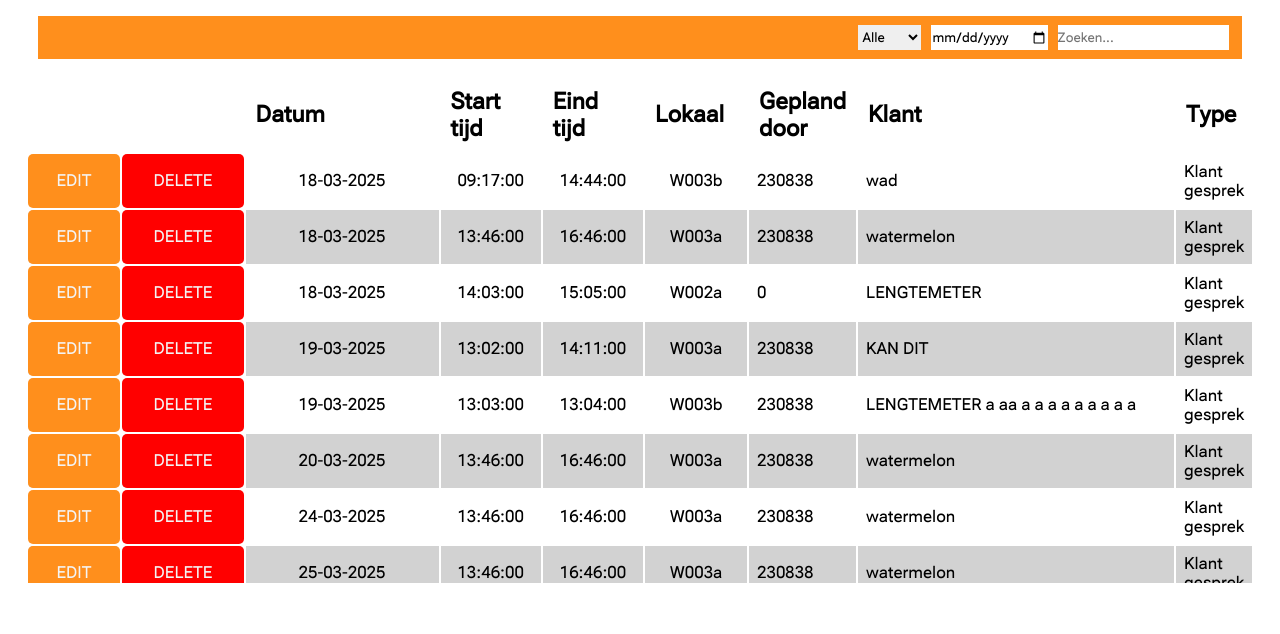
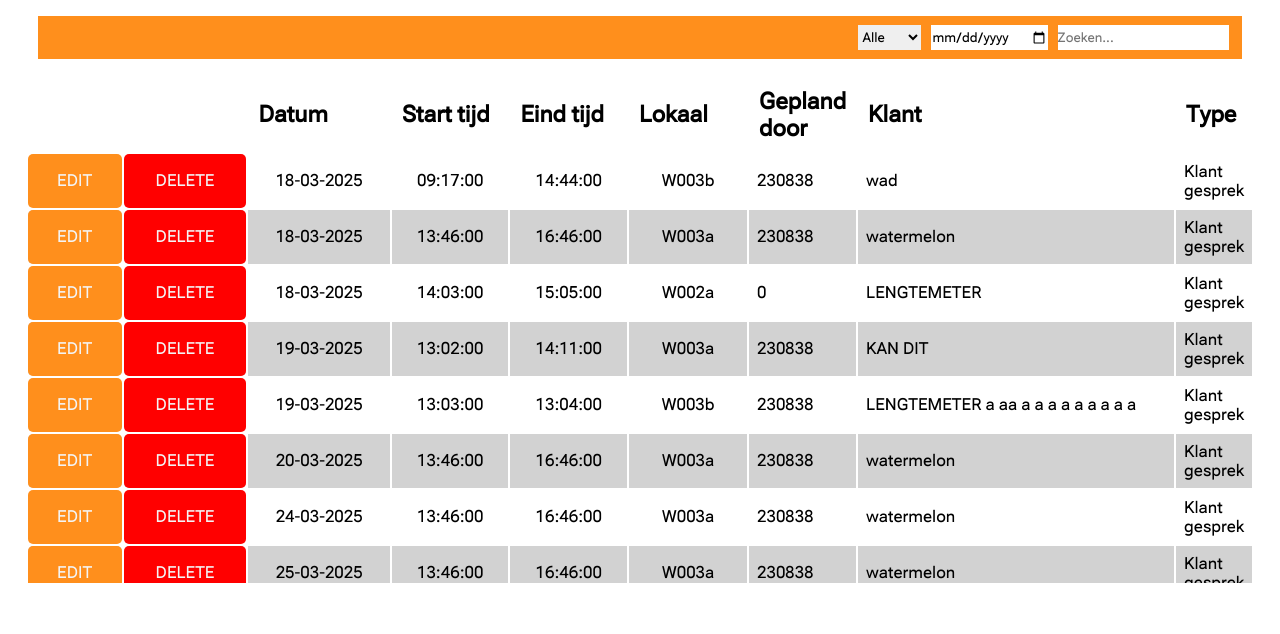
Before and after one commit to JesseHardorff/Klant-Kamer-Reservering, a PHP site: page /klant-opdracht-module-4/lijst.php in a window 1280 px wide. Shown: the part 212-846 px from the top of the page. Run offline with PHP 8.4, Linux system fonts and the light colour scheme; data comes from the database, SQL or seed files in the repository.

Commit message:
css fixes

```diff
--- a/assets/css/lijst.css
+++ b/assets/css/lijst.css
@@ -169,7 +169,7 @@ th {
 
 .table-item td:nth-child(3),
 .table-header p:nth-child(3) {
-  width: 210px;
+  width: 140px;
   text-align: center;
 }
 
@@ -179,7 +179,7 @@ th {
 .table-header p:nth-child(4),
 .table-header p:nth-child(5),
 .table-header p:nth-child(6) {
-  width: 90px;
+  width: 110px;
   text-align: center;
 }
 
```
